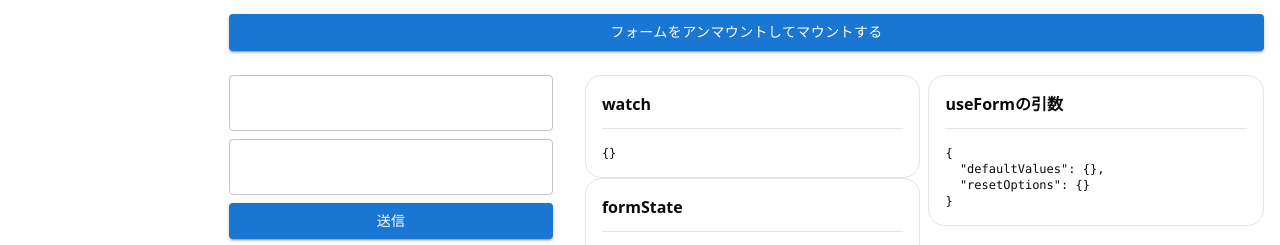
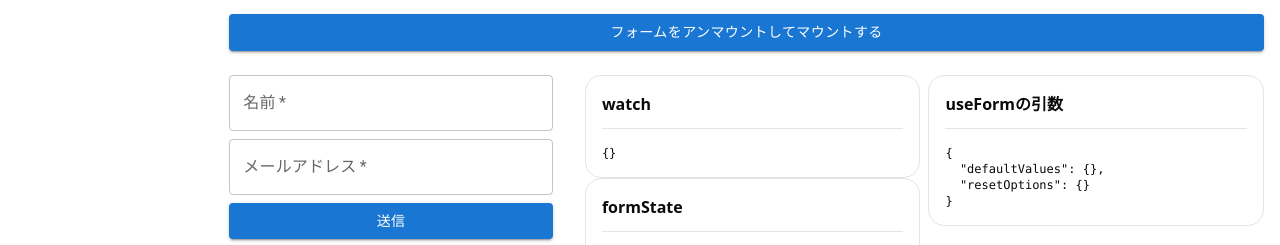
Before and after one commit to hi-lee-mon/react-hook-form-dev, a Next.js app: page /basic in a window 1280 px wide. Shown: the part 342-587 px from the top of the page. Built offline with nearby package versions, Linux system fonts and the light colour scheme; no server answers; what @mui/material-nextjs would draw is missing.

Commit message:
feat: MyFormコンポーネントのテキストフィールドにラベルを追加
名前とメールアドレスのフィールドにラベルを追加しました。

```diff
--- a/src/app/basic/_components/my-form.tsx
+++ b/src/app/basic/_components/my-form.tsx
@@ -51,6 +51,7 @@ export default function MyForm({ useFormParam }: Props) {
             }}
             render={({ field, fieldState: { error } }) => (
               <TextField
+                label="名前"
                 type="text"
                 required
                 {...field}
@@ -67,6 +68,8 @@ export default function MyForm({ useFormParam }: Props) {
             control={control}
             render={({ field, fieldState: { error } }) => (
               <TextField
+                label="メールアドレス"
+                required
                 {...field}
                 error={!!error}
                 helperText={error?.message}
```
